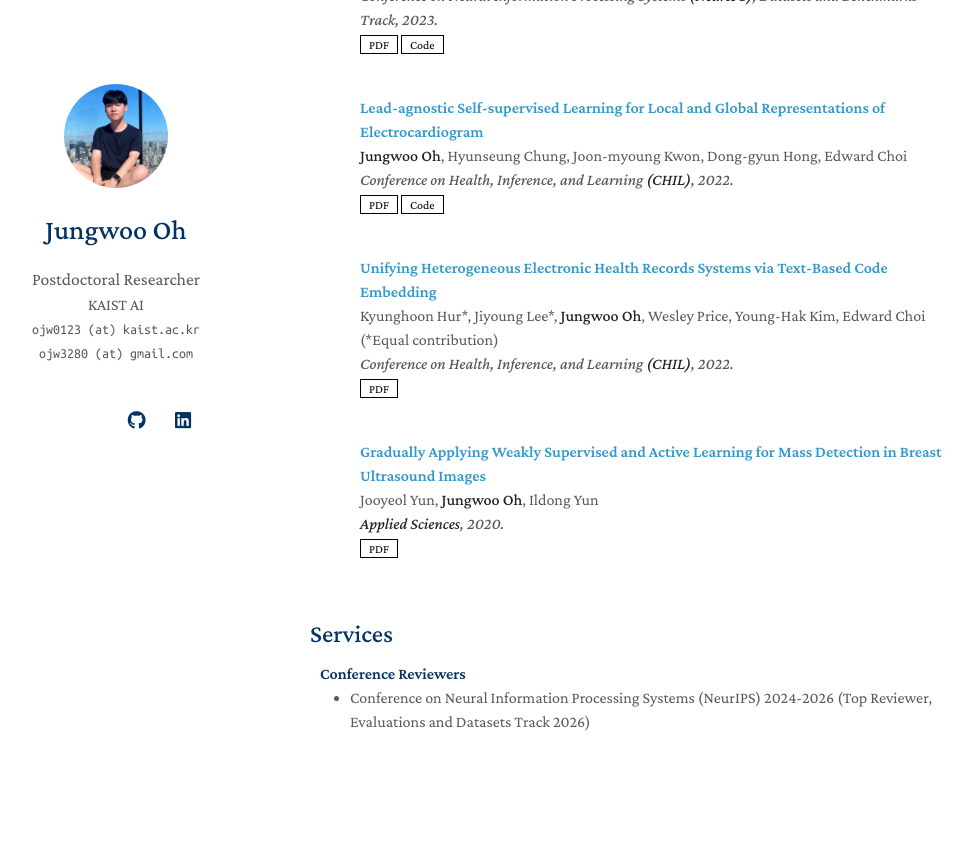
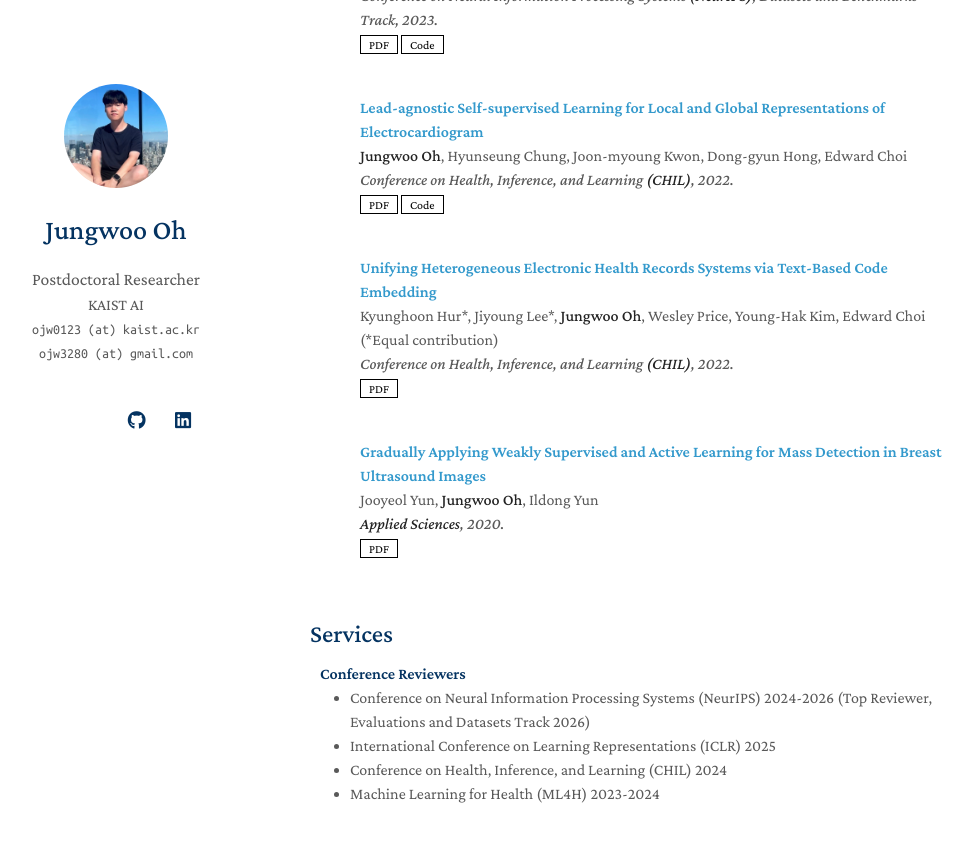
Before and after one commit to Jwoo5/jwoo5.github.io, a Jekyll site: the page built from index.md, in a window 1280 px wide and 900 px high, scrolled down 2651 px. Shown: the top 842 px of the window, without its empty margins (160-1133 px from the left). Built offline with Jekyll 4.4.1, drawn with Linux system fonts in a browser that asks for light colours; a style sheet for code colours, icons or effects is not loaded; our own code applies the rules of GitHub Pages for plain Markdown files.

Commit message:
Add verified reviewer service and replace template favicons
List ICLR 2025, CHIL 2024, and ML4H 2023-2024, each found on the
conference's official reviewer list. Replace the theme's "m" favicons
with a "JO" monogram in the theme blue, one for light mode and one
for dark mode.

Co-Authored-By: Claude Opus 5.5 <noreply@anthropic.com>

```diff
--- a/_includes/services.md
+++ b/_includes/services.md
@@ -4,4 +4,7 @@
 
 <ul style="margin:0 0 20px;">
   <li><a href="https://neurips.cc/"><autocolor>Conference on Neural Information Processing Systems (NeurIPS) 2024-2026</autocolor></a> (Top Reviewer, Evaluations and Datasets Track 2026)</li>
+  <li><a href="https://iclr.cc/"><autocolor>International Conference on Learning Representations (ICLR) 2025</autocolor></a></li>
+  <li><a href="https://chil.ahli.cc/"><autocolor>Conference on Health, Inference, and Learning (CHIL) 2024</autocolor></a></li>
+  <li><a href="https://ml4h.ahli.cc/"><autocolor>Machine Learning for Health (ML4H) 2023-2024</autocolor></a></li>
 </ul>
```
Also changed, not shown: assets/img/favicon-dark.png, assets/img/favicon.png.
